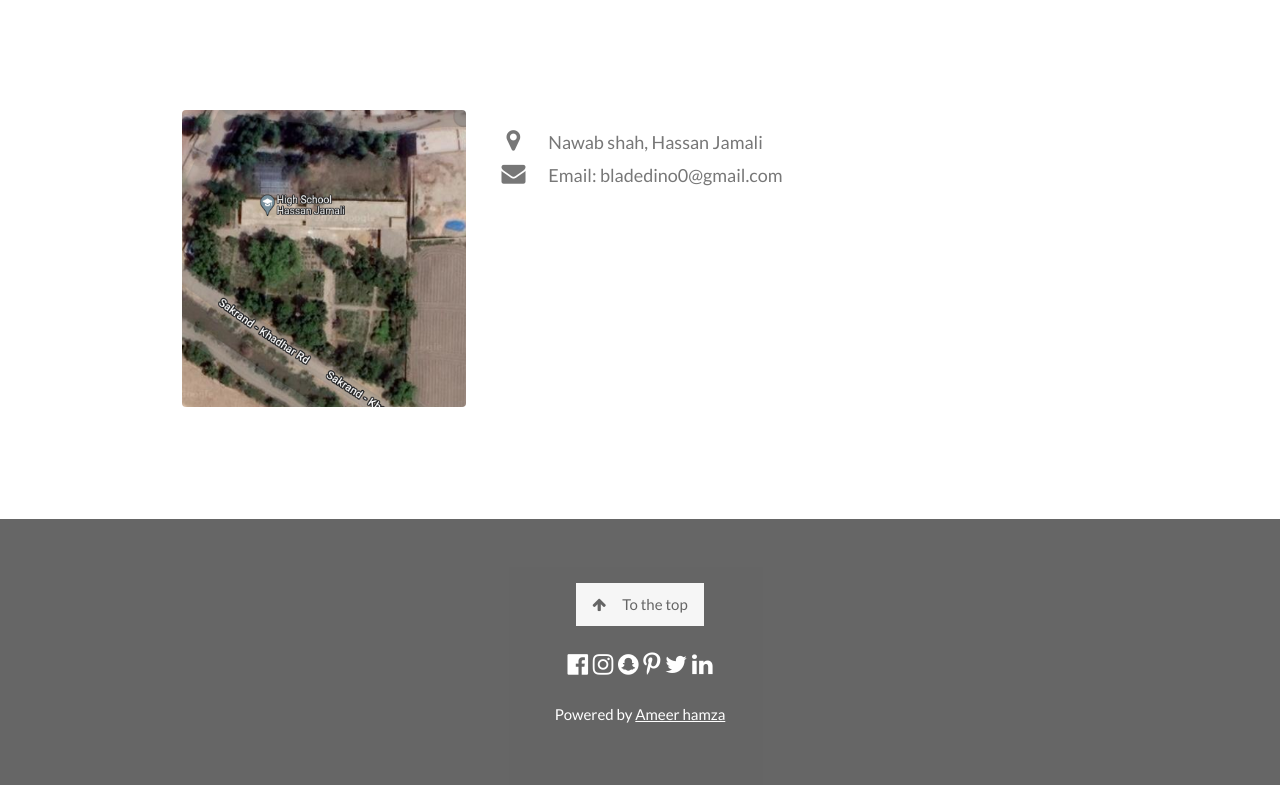
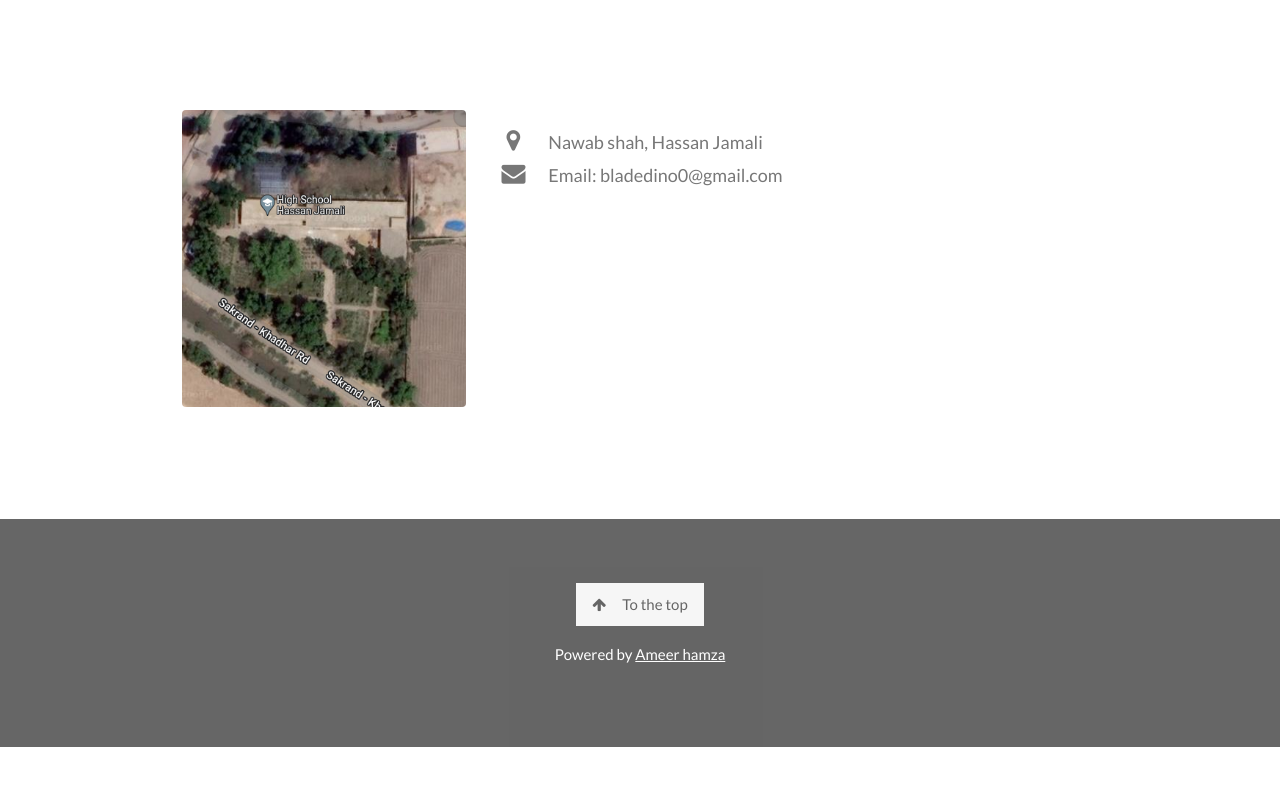
Before and after one commit to Ameerhamzajamali/school, a plain HTML site: page index.html in a window 1280 px wide. Shown: the part 2228-3013 px from the top of the page. After the commit the page ends 2975 px from the top, so only its background shows below. Drawn offline with nearby package versions, Linux system fonts and the light colour scheme.

Commit message:
Update index.html

```diff
--- a/index.html
+++ b/index.html
@@ -181,14 +181,6 @@ body, html {
 <!-- Footer -->
 <footer class="w3-center w3-black w3-padding-64 w3-opacity w3-hover-opacity-off">
   <a href="#home" class="w3-button w3-light-grey"><i class="fa fa-arrow-up w3-margin-right"></i>To the top</a>
-  <div class="w3-xlarge w3-section">
-    <i class="fa fa-facebook-official w3-hover-opacity"></i>
-    <i class="fa fa-instagram w3-hover-opacity"></i>
-    <i class="fa fa-snapchat w3-hover-opacity"></i>
-    <i class="fa fa-pinterest-p w3-hover-opacity"></i>
-    <i class="fa fa-twitter w3-hover-opacity"></i>
-    <i class="fa fa-linkedin w3-hover-opacity"></i>
-  </div>
   <p>Powered by <a href="https://hamzajamali.glitch.me/" title="W3.CSS" target="_blank" class="w3-hover-text-green">Ameer hamza</a></p>
 </footer>
 
```
